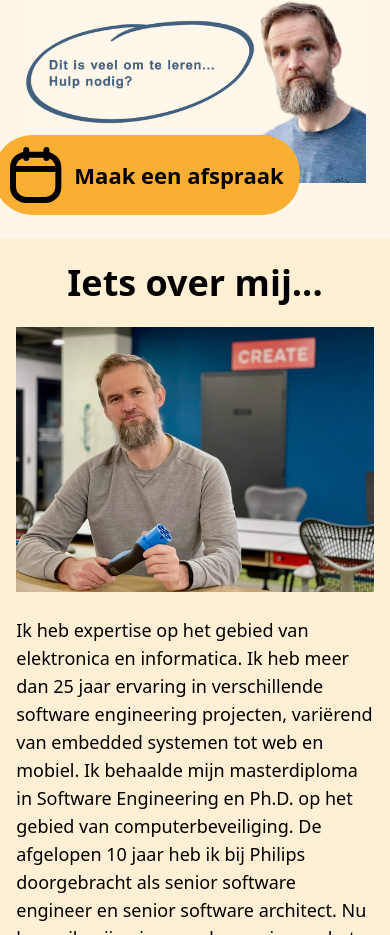
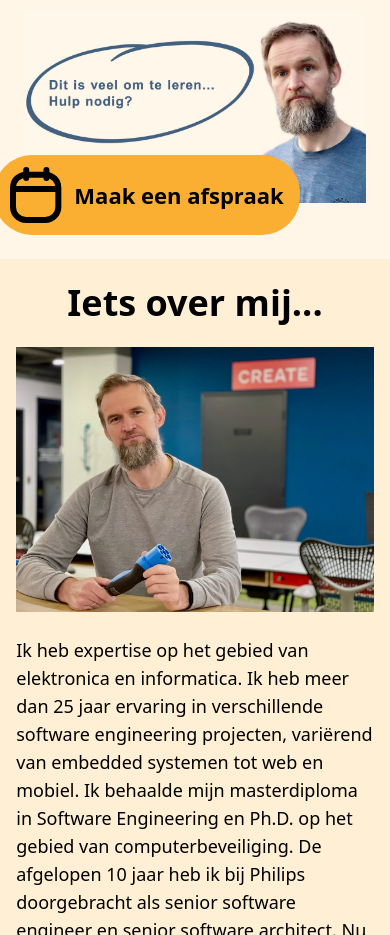
Before and after one commit to laadpaal-tech/homepage, a React (Vite) app: page / in a window 390 px wide. Shown: the part 9934-10869 px from the top of the page. Built offline with nearby package versions, Linux system fonts and the light colour scheme.

Commit message:
Fixes positioning on Pixel 7

```diff
--- a/src/components/StepByStep.tsx
+++ b/src/components/StepByStep.tsx
@@ -1,7 +1,7 @@
 import { MakeAppointmentButton } from './MakeAppointmentButton'
 
 const StepByStep = () => (
-  <section className='bg-theme-very-light-yellow w-full p-6 text-lg'>
+  <section className='w-full bg-theme-very-light-yellow p-6 text-lg'>
     <h2 className='my-6 text-center text-4xl font-bold'>
       Laadpaal installatie stap voor stap
     </h2>
@@ -142,7 +142,7 @@ const StepByStep = () => (
       uiteindelijk geld zal kosten.
     </p>
     <div className='relative mt-6 flex w-full items-center justify-center'>
-      <div className='relative -left-12 bottom-0 z-30 mt-[120px] @md:mt-[200px] @lg:mt-[230px] @xl:-left-24 @xl:mt-[260px]'>
+      <div className='relative -left-12 bottom-0 z-30 mt-[140px] @md:mt-[200px] @lg:mt-[230px] @xl:-left-24 @xl:mt-[260px]'>
         <MakeAppointmentButton variant='yellow' />
       </div>
       <div className='absolute bottom-8 @xl:bottom-0'>
```
